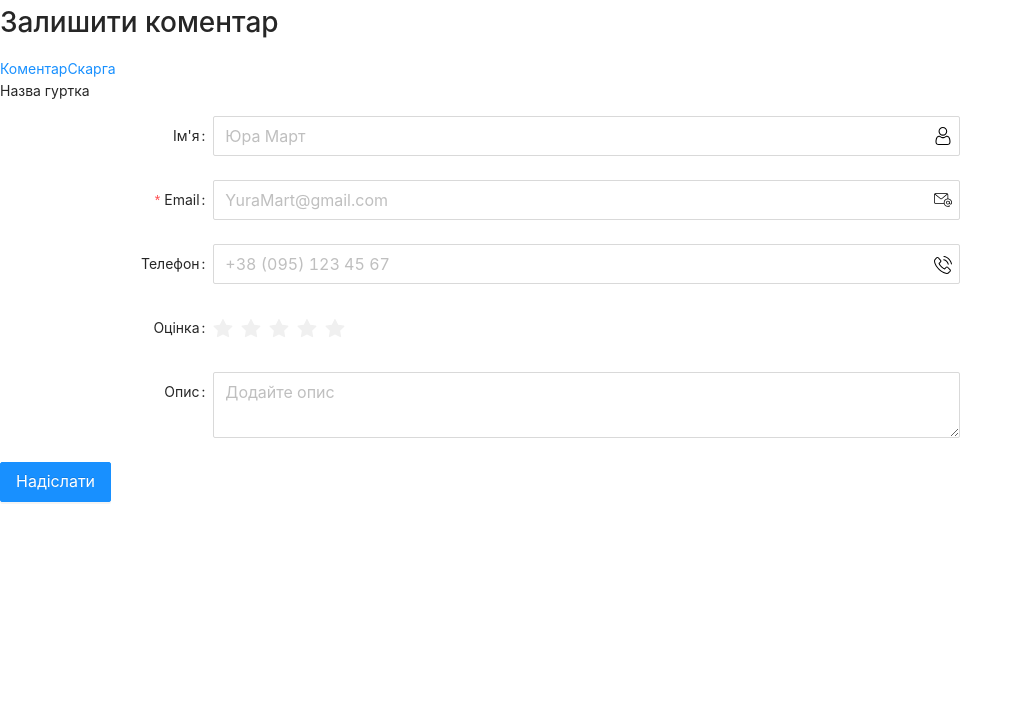
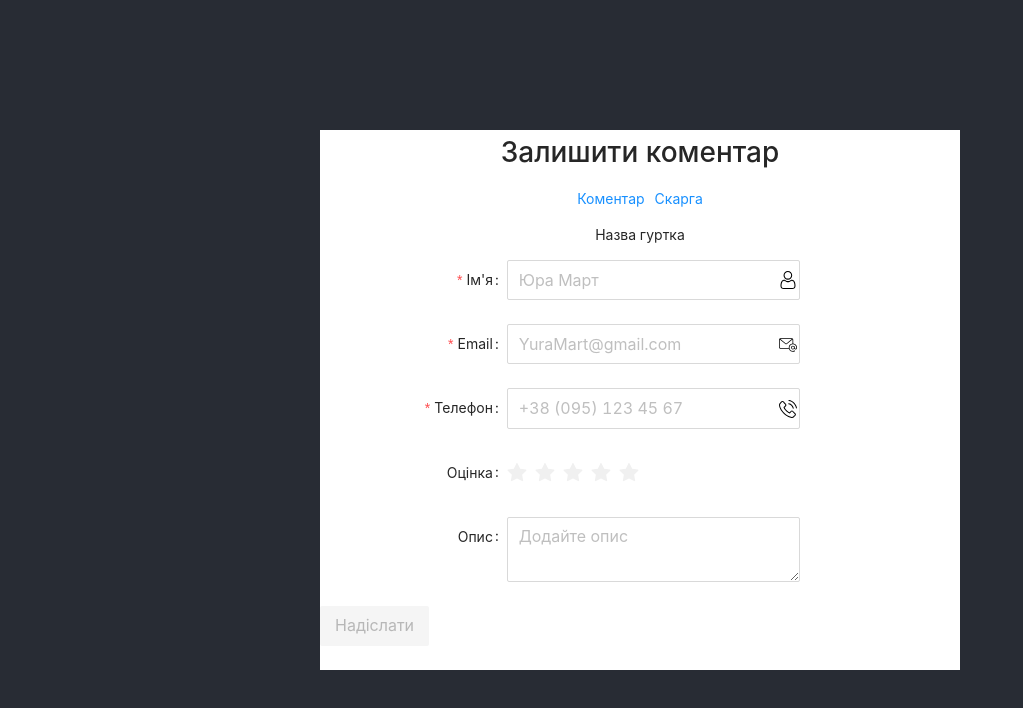
Before and after one commit to NewArtMask/review_page-, a React (Create React App) app: page / in a window 1280 px wide. Shown: the top 708 px of the page, without its empty margins (0-1023 px from the left). Built offline with nearby package versions, Linux system fonts and the light colour scheme.

Commit message:
changed form

```diff
--- a/src/App.css
+++ b/src/App.css
@@ -1,5 +1,5 @@
 .App {
-  text-align: center;
+  /* text-align: center; */
   background-color: #282c34;
   min-height: 100vh;
   display: flex;
--- a/src/App.js
+++ b/src/App.js
@@ -1,4 +1,4 @@
-// import './App.css';
+import './App.css';
 import ReviewPage from './ReviewPage/ReviewPage';
 
 function App() {
--- a/src/ReviewPage/ReviewPage.js
+++ b/src/ReviewPage/ReviewPage.js
@@ -35,13 +35,13 @@ const ReviewPage = () => {
     };
 
     return (
-        <div>
+        <div className={si.form}>
             <Form
                 labelCol={{
-                    span: 4,
+                    span: 7,
                 }}
                 wrapperCol={{
-                    span: 14,
+                    span: 11,
                 }}
                 layout="horizontal"
                 initialValues={{
@@ -50,18 +50,25 @@ const ReviewPage = () => {
                 // onValuesChange={onFormLayoutChange}
                 size={'large'}
             >
-                <h1>Залишити коментар</h1>
-                <Link>Коментар</Link>
-                <Link>Скарга</Link>
-                <p>Назва гуртка</p>
-                <Form.Item label="Ім'я">
+                <h1 className={si.itemCenter}>Залишити коментар</h1>
+                <p className={si.itemCenter}>
+                    <Link>Коментар</Link>
+                    <Link>Скарга</Link>
+                </p>
+                <p className={si.itemCenter}>Назва гуртка</p>
+                <Form.Item
+                    label="Ім'я"
+                    name="name"
+                    rules={[
+                        {
+                            required: true,
+                            message: 'Please input your name!',
+                        }
+                    ]}
+                >
                     <Input placeholder="Юра Март"
-                        style={{
-                            "background-image": `url(${userInputPick})`,
-                            "background-repeat": "no-repeat",
-                            "background-position": "99%",
-                            "background-size": "1.1em"
-                        }}
+                        className={si.inputPick}
+                        style={{ "background-image": `url(${userInputPick})` }}
                     />
                 </Form.Item>
                 <Form.Item
@@ -70,30 +77,36 @@ const ReviewPage = () => {
                     rules={[
                         {
                             type: 'email',
-                            message: 'The input is not valid E-mail!',
+                            message: 'The input is not valid e-mail!',
                         },
                         {
                             required: true,
-                            message: 'Please input your E-mail!',
-                        },
-                    ]}>
+                            message: 'Please input your e-mail!',
+                        }
+                    ]}
+                >
                     <Input placeholder="YuraMart@gmail.com"
-                        style={{
-                            "background-image": `url(${emailInputPick})`,
-                            "background-repeat": "no-repeat",
-                            "background-position": "99%",
-                            "background-size": "1.1em"
-                        }}
+                        className={si.inputPick}
+                        style={{ "background-image": `url(${emailInputPick})` }}
                     />
                 </Form.Item>
-                <Form.Item label="Телефон">
+                <Form.Item
+                    label="Телефон"
+                    name="phone"
+                    rules={[
+                        {
+                            pattern: /^[+]?[0-9]{2}[ ]?[(]{0,1}[0-9]{1,4}[)]{0,1}[-\s\./0-9]*$/,
+                            message: 'The input is not valid phone number!',
+                        },
+                        {
+                            required: true,
+                            message: 'Please input your phone number!',
+                        }
+                    ]}
+                >
                     <Input placeholder="+38 (095) 123 45 67"
-                        style={{
-                            "background-image": `url(${phoneInputPick})`,
-                            "background-repeat": "no-repeat",
-                            "background-position": "99%",
-                            "background-size": "1.1em"
-                        }}
+                        className={si.inputPick}
+                        style={{ "background-image": `url(${phoneInputPick})` }}
                     />
                 </Form.Item>
                 <Form.Item name="rate" label="Оцінка">
@@ -103,7 +116,7 @@ const ReviewPage = () => {
                     <Input.TextArea placeholder="Додайте опис" />
                 </Form.Item>
                 <Form.Item label="">
-                    <Button type="primary" htmlType="submit">Надіслати</Button>
+                    <Button className={si.btnDisabled} disabled type="primary" htmlType="submit">Надіслати</Button>
                 </Form.Item>
             </Form>
 
@@ -117,7 +130,7 @@ const ReviewPage = () => {
                 <p>Some contents...</p>
                 <p>Some contents...</p>
             </Modal> */}
-        </div >
+        </div>
     );
 }
 
--- a/src/ReviewPage/ReviewPage.module.css
+++ b/src/ReviewPage/ReviewPage.module.css
@@ -1,26 +1,38 @@
-/* @import url("//maxcdn.bootstrapcdn.com/font-awesome/4.1.0/css/font-awesome.min.css"); */
-/* body { margin: 30px; } */
-.search {
-    position: relative;
-    color: #aaa;
-    font-size: 16px;
+.form {
+    width: 50%;
+    background-color: white;
 }
 
-.sInput {
-    width: 250px;
-    height: 32px;
-
-    background: #fcfcfc;
-    border: 1px solid #aaa;
-    border-radius: 5px;
-    box-shadow: 0 0 3px #ccc, 0 10px 15px #ebebeb inset;
+.inputPick {
+    background-repeat: no-repeat;
+    background-position: 99%;
+    background-size: 1.1em;
+    /* width: max-content; */
 }
 
-.sInput {
-    text-indent: 32px;
+.itemCenter {
+    display: flex;
+    justify-content: center;
+    gap: 10px;
 }
-.spanImg {
-    position: absolute;
-    top: 10px;
-    left: 10px;
+
+.btn:not(:hover),
+.btn {
+    background-color: darkorange;
+    border: darkorange;
 }
+
+.btn:hover {
+    background-color: rgb(241, 155, 25);
+}
+
+.btn:focus,
+.btn:active {
+    color: white;
+}
+.btnDisabled,
+.btnDisabled:hover {
+    background-color: rgba(110, 79, 17, 0.25);
+    border: rgba(110, 79, 17, 0.25);
+    cursor: not-allowed;
+}
```
